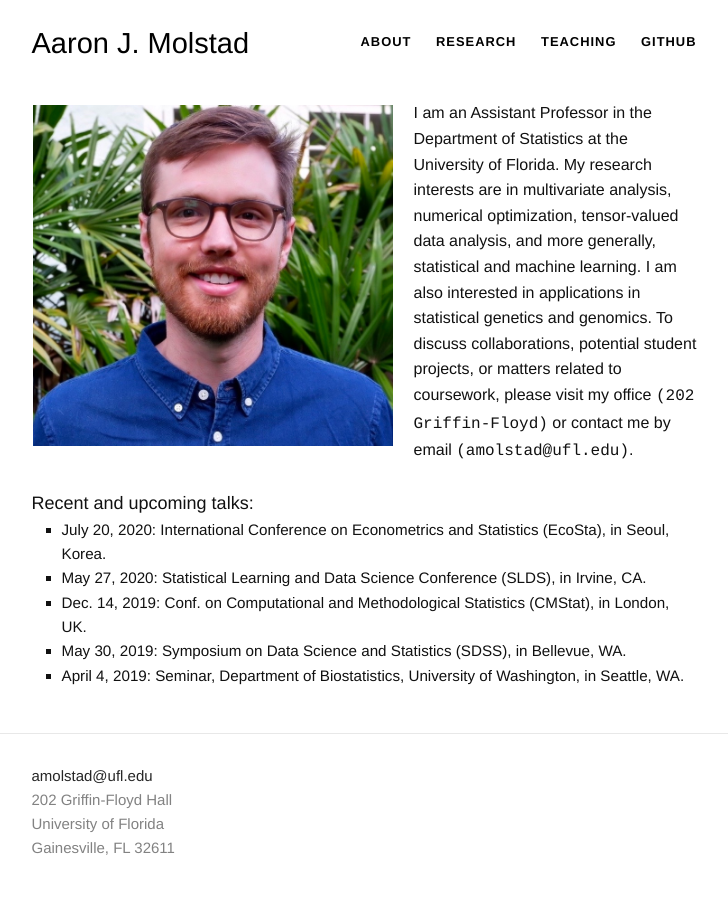
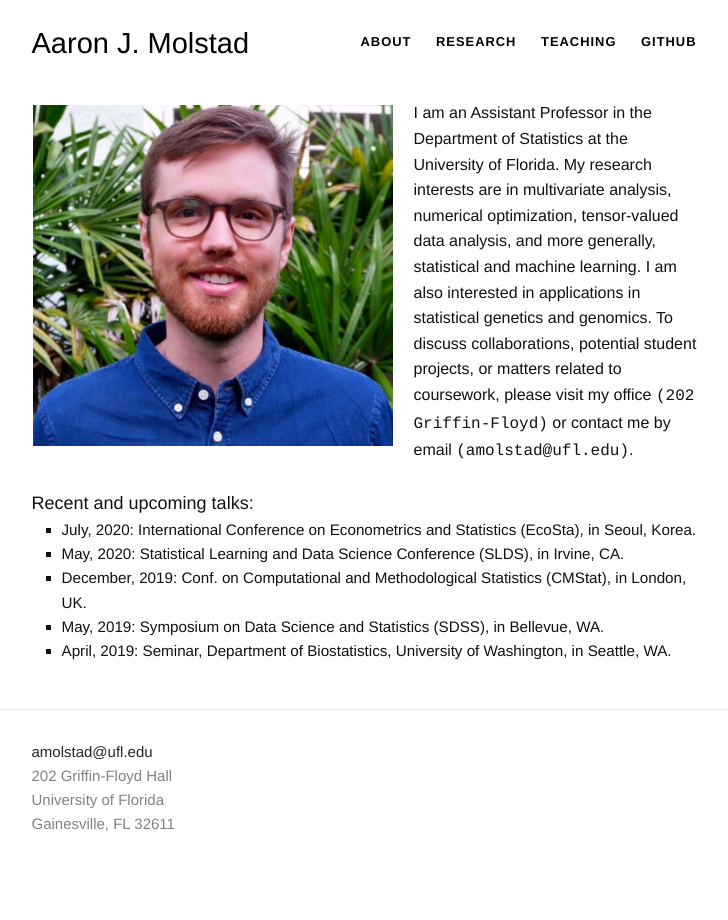
Before and after one commit to ajmolstad/ajmolstad.github.io, a Jekyll site: the page built from index.html, in a window 1280 px wide. Shown: the whole page, without its empty margins (276-1004 px from the left). Built offline with Jekyll 4.4.1, drawn with Linux system fonts in a browser that asks for light colours.

Commit message:
Update index.html

```diff
--- a/index.html
+++ b/index.html
@@ -43,11 +43,11 @@ University of Florida <br>
 <br>
 <font size="4">Recent and upcoming talks: </font>
 <ul style="list-style-type:square;">
-<li> July 20, 2020: International Conference on Econometrics and Statistics (EcoSta), in Seoul, Korea.  </li>
-<li> May 27, 2020: Statistical Learning and Data Science Conference (SLDS), in Irvine, CA. </li>
-<li> Dec. 14, 2019: Conf. on Computational and Methodological Statistics (CMStat), in London, UK. </li>
-<li> May 30, 2019: Symposium on Data Science and Statistics (SDSS), in Bellevue, WA.  </li>
-<li> April 4, 2019: Seminar, Department of Biostatistics, University of Washington, in Seattle, WA. </li>
+<li> July, 2020: International Conference on Econometrics and Statistics (EcoSta), in Seoul, Korea.  </li>
+<li> May, 2020: Statistical Learning and Data Science Conference (SLDS), in Irvine, CA. </li>
+<li> December, 2019: Conf. on Computational and Methodological Statistics (CMStat), in London, UK. </li>
+<li> May, 2019: Symposium on Data Science and Statistics (SDSS), in Bellevue, WA.  </li>
+<li> April, 2019: Seminar, Department of Biostatistics, University of Washington, in Seattle, WA. </li>
 </ul>
 
 </div>
```
